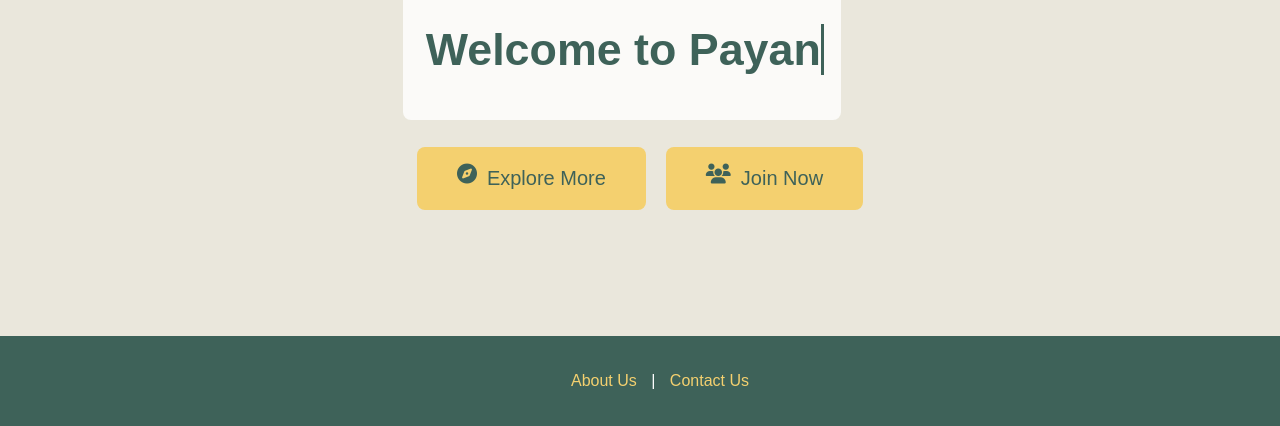
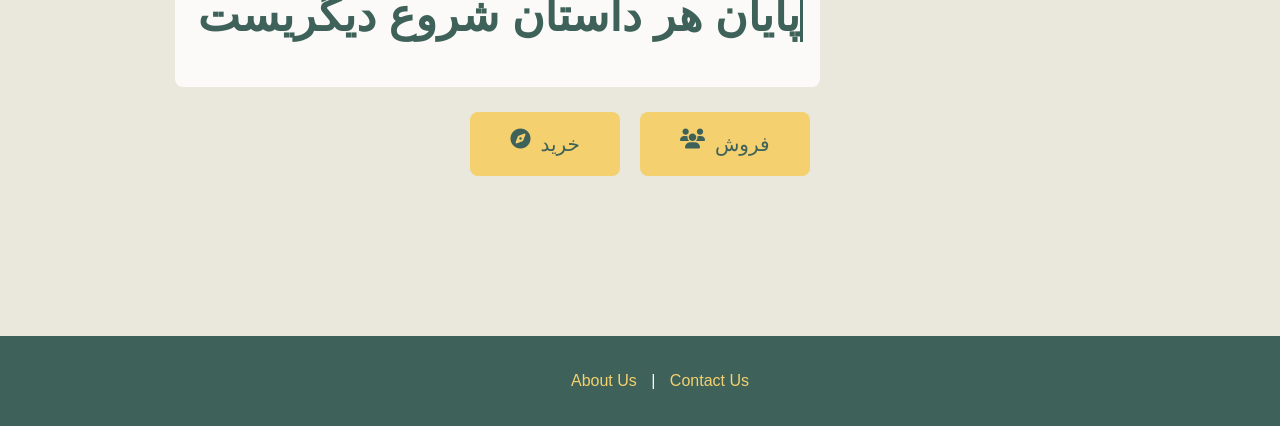
Before and after one commit to TavakoliMajid/Payan, a Django app: page / in a window 1280 px wide. Shown: the part 374-800 px from the top of the page. Run offline with Django 5.2, Linux system fonts and the light colour scheme; some libraries are stand-ins or nearby versions.

Commit message:
updated version

```diff
--- a/Payan/website/templates/index.html
+++ b/Payan/website/templates/index.html
@@ -181,14 +181,14 @@
         <div class="header">
             <img src="{% static 'images/header-min.png' %}" alt="Website Header">
             <div class="header-text">
-                <h1>Welcome to Payan</h1>
+                <h1>پایان هر داستان شروع دیگریست </h1>
             </div>
         </div>
 
         <!-- Buttons with Icons -->
         <div class="button-container">
-            <button class="button"><i class="fas fa-compass"></i> Explore More</button>
-            <button class="button"><i class="fas fa-users"></i> Join Now</button>
+            <button class="button"><i class="fas fa-compass"></i> خرید</button>
+            <button class="button"><i class="fas fa-users"></i> فروش</button>
         </div>
     </div>
 
```
